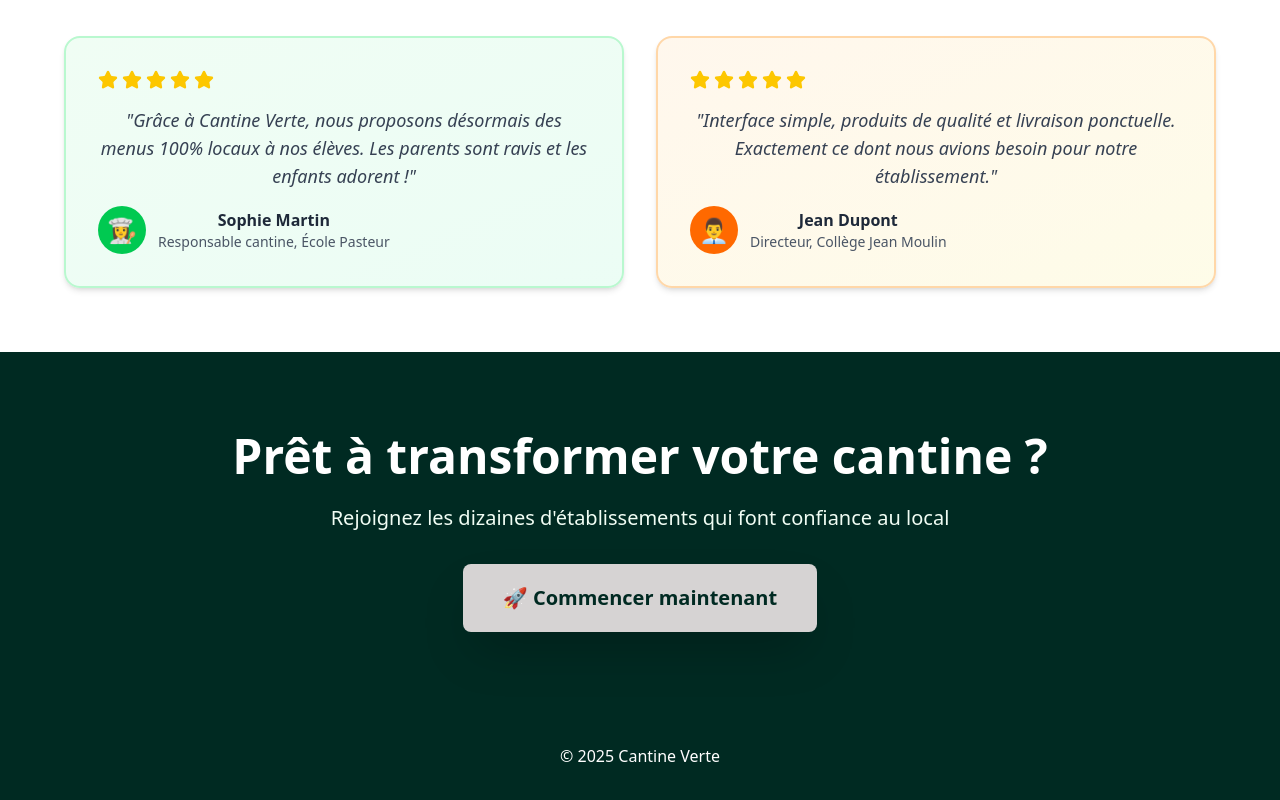
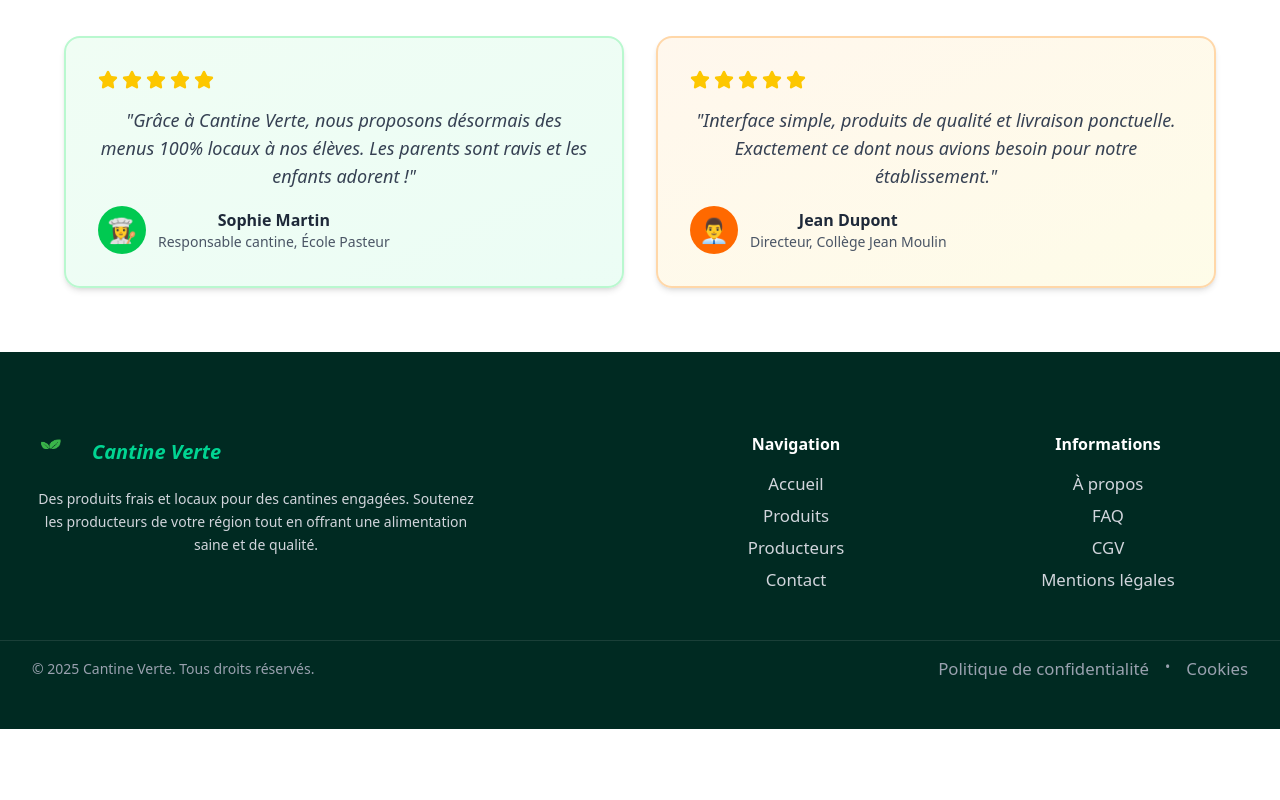
Before and after one commit to LamourMarine/app-mla-frontend, a React (Vite) app: page / in a window 1280 px wide. Shown: the part 2104-2904 px from the top of the page. After the commit the page ends 2833 px from the top, so only its background shows below. Built offline with nearby package versions, Linux system fonts and the light colour scheme; no server answers.

Commit message:
style: redesign footer to match navbar

```diff
--- a/src/components/Footer.tsx
+++ b/src/components/Footer.tsx
@@ -1,9 +1,107 @@
 // src/components/Footer.tsx
+import { Link } from "react-router-dom";
+import logo from "../assets/logo.png"; // Ajuste le chemin selon ton logo
+
 const Footer = () => {
   return (
-    <div className="w-full">
-      <p>© 2025 Cantine Verte</p>
-    </div>
+    <footer className="bg-[#002A22] text-white">
+      {/* Section principale */}
+      <div className="max-w-7xl mx-auto px-4 sm:px-6 lg:px-8 py-12">
+        <div className="grid grid-cols-1 md:grid-cols-4 gap-8">
+
+          {/* Colonne 1 : Logo + Description */}
+          <div className="md:col-span-2">
+            <div className="flex items-center gap-3 mb-4">
+              <img
+                src={logo}
+                alt="Cantine Verte"
+                className="w-12 h-10"
+              />
+              <p className="text-emerald-400 font-bold text-xl italic">
+                Cantine Verte
+              </p>
+            </div>
+            <p className="text-gray-300 text-sm leading-relaxed max-w-md">
+              Des produits frais et locaux pour des cantines engagées.
+              Soutenez les producteurs de votre région tout en offrant
+              une alimentation saine et de qualité.
+            </p>
+          </div>
+
+          {/* Colonne 2 : Navigation */}
+          <div>
+            <h3 className="font-semibold text-white mb-4">Navigation</h3>
+            <ul className="space-y-2 text-sm">
+              <li>
+                <Link to="/" className="text-gray-300 hover:text-emerald-400 transition-colors">
+                  Accueil
+                </Link>
+              </li>
+              <li>
+                <Link to="/products" className="text-gray-300 hover:text-emerald-400 transition-colors">
+                  Produits
+                </Link>
+              </li>
+              <li>
+                <Link to="/producers" className="text-gray-300 hover:text-emerald-400 transition-colors">
+                  Producteurs
+                </Link>
+              </li>
+              <li>
+                <Link to="/contact" className="text-gray-300 hover:text-emerald-400 transition-colors">
+                  Contact
+                </Link>
+              </li>
+            </ul>
+          </div>
+
+          {/* Colonne 3 : Liens utiles */}
+          <div>
+            <h3 className="font-semibold text-white mb-4">Informations</h3>
+            <ul className="space-y-2 text-sm">
+              <li>
+                <Link to="/about" className="text-gray-300 hover:text-emerald-400 transition-colors">
+                  À propos
+                </Link>
+              </li>
+              <li>
+                <Link to="/faq" className="text-gray-300 hover:text-emerald-400 transition-colors">
+                  FAQ
+                </Link>
+              </li>
+              <li>
+                <Link to="/cgv" className="text-gray-300 hover:text-emerald-400 transition-colors">
+                  CGV
+                </Link>
+              </li>
+              <li>
+                <Link to="/mentions-legales" className="text-gray-300 hover:text-emerald-400 transition-colors">
+                  Mentions légales
+                </Link>
+              </li>
+            </ul>
+          </div>
+        </div>
+      </div>
+
+      {/* Barre du bas : Copyright */}
+      <div className="border-t border-white/10">
+        <div className="max-w-7xl mx-auto px-4 sm:px-6 lg:px-8 py-4">
+          <div className="flex flex-col sm:flex-row justify-between items-center gap-2 text-sm text-gray-400">
+            <p>© 2025 Cantine Verte. Tous droits réservés.</p>
+            <div className="flex gap-4">
+              <a href="#" className="hover:text-emerald-400 transition-colors">
+                Politique de confidentialité
+              </a>
+              <span>•</span>
+              <a href="#" className="hover:text-emerald-400 transition-colors">
+                Cookies
+              </a>
+            </div>
+          </div>
+        </div>
+      </div>
+    </footer>
   );
 };
 
--- a/src/pages/Home.tsx
+++ b/src/pages/Home.tsx
@@ -258,24 +258,6 @@ function Home() {
           </div>
         </div>
       </section>
-
-      {/* CTA FINAL */}
-      <section className="py-20 px-4 bg-[#002A22] text-white text-center">
-        <div className="max-w-4xl mx-auto">
-          <h2 className="text-4xl md:text-5xl font-bold mb-6">
-            Prêt à transformer votre cantine ?
-          </h2>
-          <p className="text-xl mb-8 text-green-50">
-            Rejoignez les dizaines d'établissements qui font confiance au local
-          </p>
-          <button
-            onClick={() => navigate("/register")}
-            className="cursor-pointer bg-white text-[#002A22] px-10 py-5 rounded-lg font-bold text-xl hover:bg-yellow-100 transition-all shadow-2xl hover:shadow-3xl transform hover:scale-105"
-          >
-            🚀 Commencer maintenant
-          </button>
-        </div>
-      </section>
     </div>
   );
 }
```
